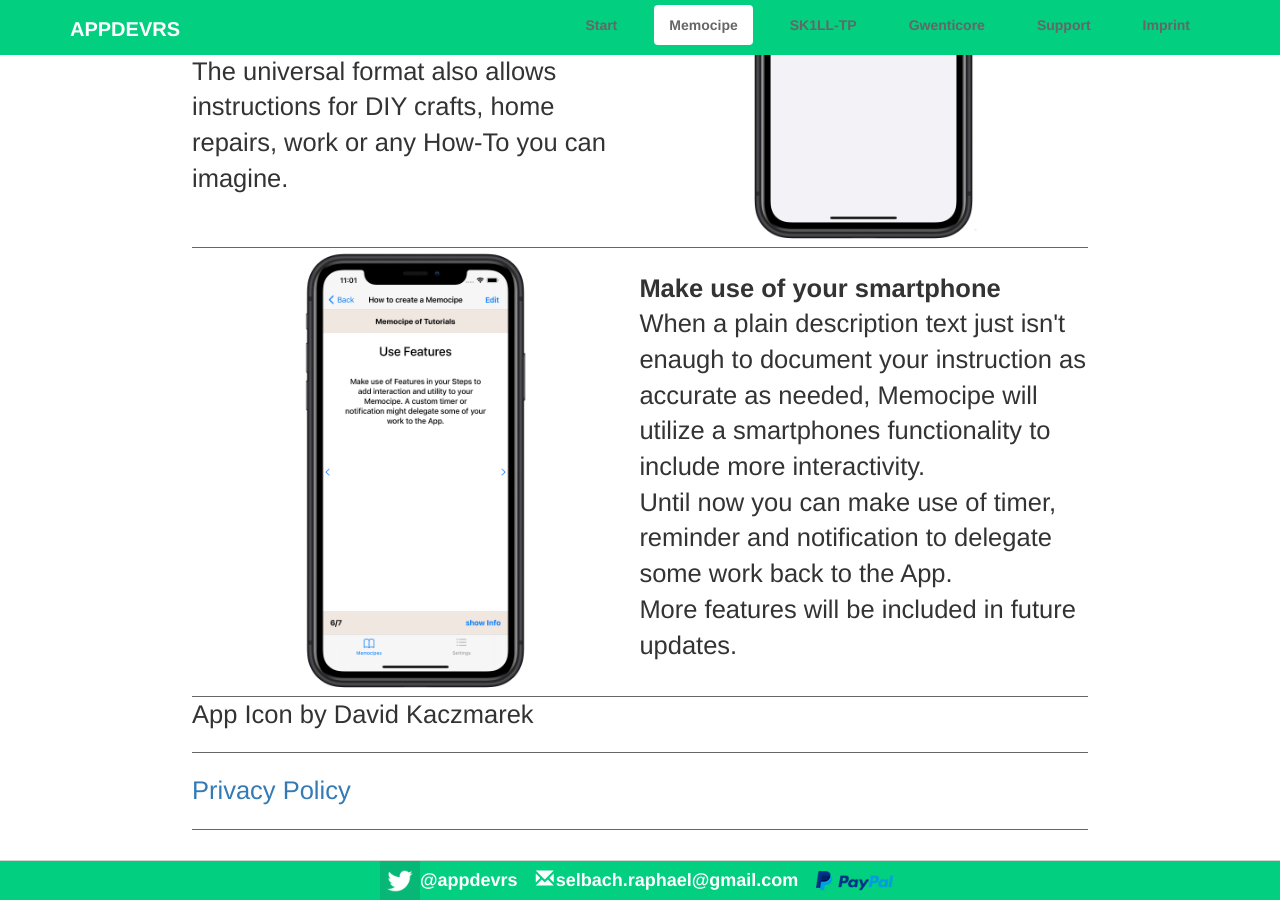
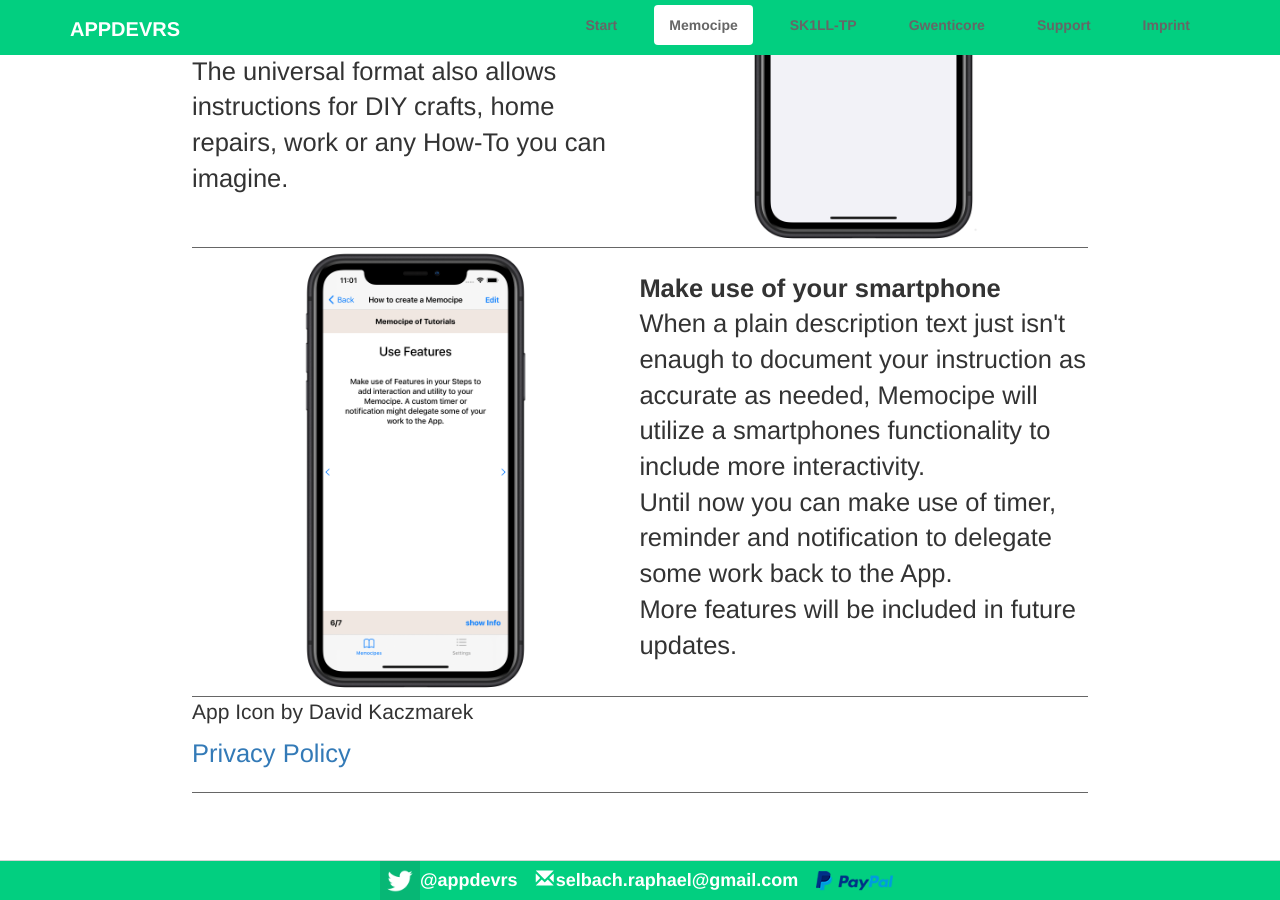
Before and after one commit to appdevrs/appdevrs.github.io, a Jekyll site: the page built from memocipe.html, in a window 1280 px wide and 900 px high, scrolled down 533 px. Built offline with Jekyll 4.4.1, drawn with Linux system fonts in a browser that asks for light colours.

Commit message:
Update memocipe.html

```diff
--- a/memocipe.html
+++ b/memocipe.html
@@ -35,9 +35,8 @@
     </tr>
   </table>
 </div>
-<div class="descr">
+<div>
   <p>App Icon by David Kaczmarek</p>
-  <hr>
 </div>
 <div class="descr" id="policy">
 <p><a href="/privacypolicy_memocipe.html">Privacy Policy</a></p>
```
